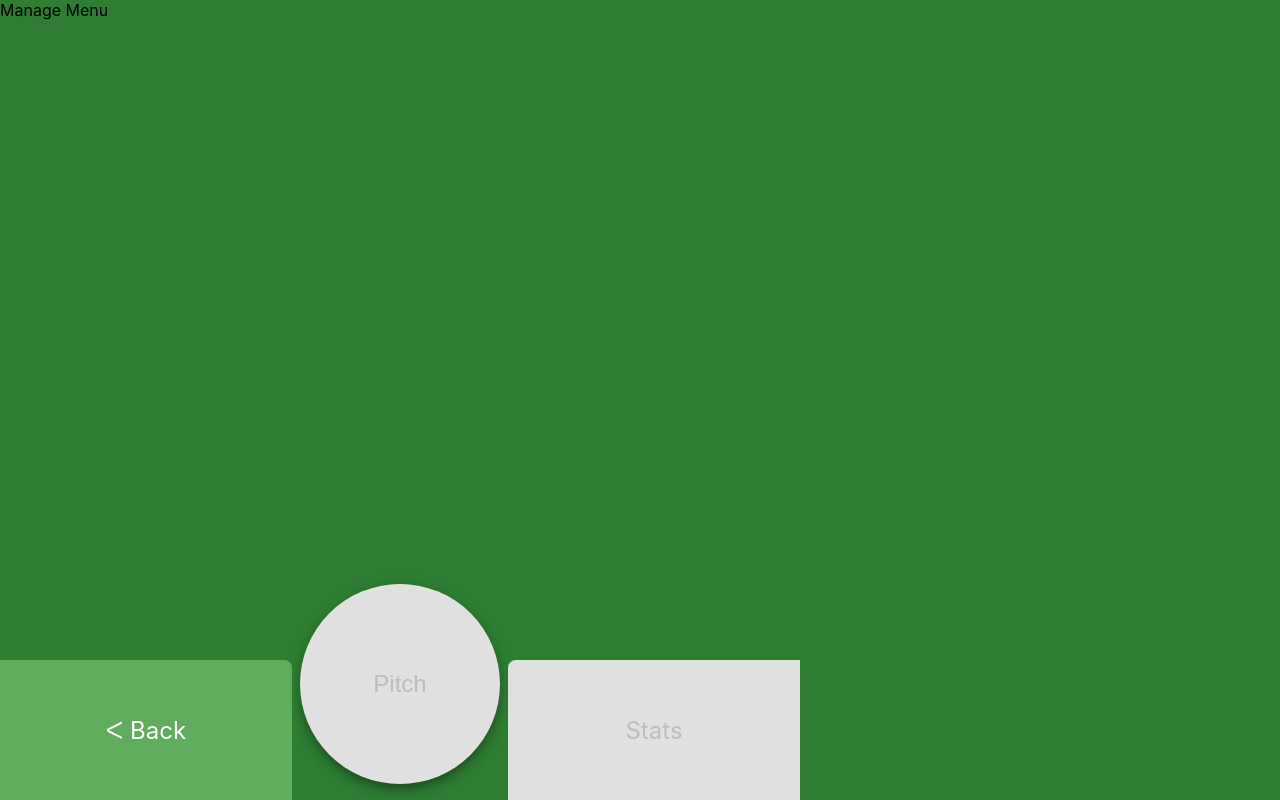
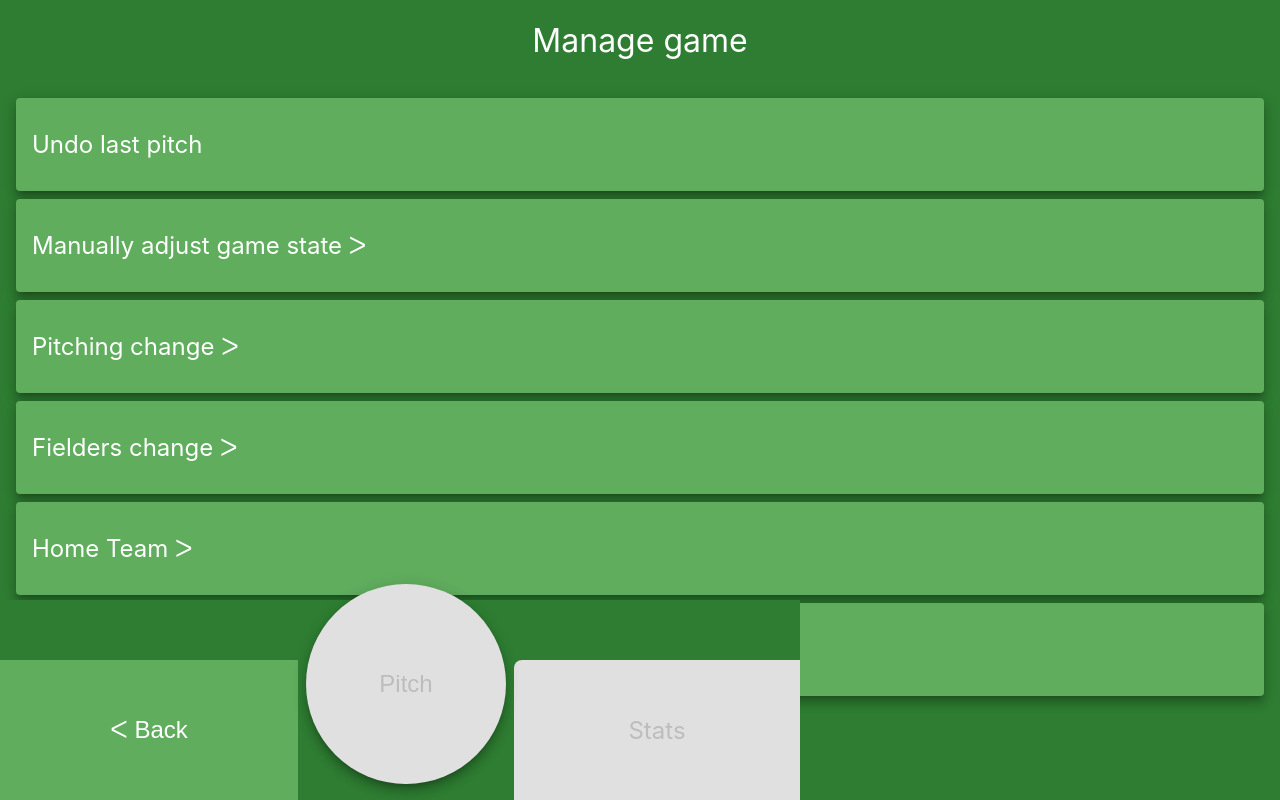
Before and after one commit to westonnovelli/wiffle-score-tool, a React (Create React App) app in the folder apps/web-ui/: page /manage in a window 1280 px wide. Built offline with nearby package versions, Linux system fonts and the light colour scheme.

Commit message:
begin manage flow, begin pitchingChange logic: WIP

```diff
--- a/apps/web-ui/src/App.css
+++ b/apps/web-ui/src/App.css
@@ -3,18 +3,3 @@
   height: 100%;
   overflow: hidden;
 }
-
-.pitch-container {
-  position: absolute;
-  top: 0;
-  left: 0;
-  right: 0;
-  bottom: 128px;
-  background: rgba(200, 200, 200, 0.492);
-  backdrop-filter: blur(4px);
-  padding: 16px;
-  display: flex;
-  flex-direction: column-reverse;
-  align-items: center;
-  justify-content: end;
-}
--- a/apps/web-ui/src/App.tsx
+++ b/apps/web-ui/src/App.tsx
@@ -16,6 +16,7 @@ import Manage from './Manage/Manage';
 import Stats from './Stats/Stats';
 import NewGame from './NewGame/NewGame';
 import Main from './Main';
+import Manual from './Manage/Manual';
 
 
 function App() {
@@ -43,9 +44,14 @@ function App() {
           <Route index element={
             <Main game={game} selectingPitch={selectingPitch} handlePitch={handlePitch} />
           } />
-          <Route path="/manage" element={<Manage game={game} />} />
-          <Route path="/stats" element={<Stats game={game} />} />
-          <Route path="/new" element={<NewGame />} />
+          <Route path="manage">
+            <Route index element={<Manage game={game} />}/>
+            <Route path="manual" element={<Manual />}/>
+            <Route path="pitching" element={<Manual />}/>
+            <Route path="fielder" element={<Manual />}/>
+          </Route>
+          <Route path="stats" element={<Stats game={game} />} />
+          <Route path="new" element={<NewGame />} />
         </Route>
       </Routes>
     </AnimatePresence>
--- /dev/null
+++ b/apps/web-ui/src/Main.css
@@ -0,0 +1,14 @@
+.pitch-container {
+    position: absolute;
+    left: 0;
+    right: 0;
+    bottom: 128px;
+    background: rgba(200, 200, 200, 0.492);
+    backdrop-filter: blur(4px);
+    padding: 16px;
+    display: flex;
+    flex-direction: column-reverse;
+    align-items: center;
+    justify-content: end;
+    border-radius: 25%;
+}
--- a/apps/web-ui/src/Main.tsx
+++ b/apps/web-ui/src/Main.tsx
@@ -4,6 +4,7 @@ import { GameMoment, Pitches } from '@wiffleball/state-machine';
 import Scoreboard from './Scoreboard/Scoreboard';
 import Feed from './Feed/Feed';
 import Pitch from './Pitch/Pitch';
+import './Main.css';
 
 
 const pitchSelectorAnimations = {
--- /dev/null
+++ b/apps/web-ui/src/Manage/Manage.css
@@ -0,0 +1,25 @@
+.manage h1 {
+    color: var(--color-text);
+    text-align: center;
+    font-weight: 400;
+}
+
+.manage ul {
+    list-style: none;
+    padding: 16px;
+    margin: 0;
+}
+
+.manage ul li {
+    padding: 32px 16px;
+    margin-bottom: 8px;
+    box-shadow: 0 8px 10px 1px rgba(0,0,0,0.14), 0 3px 14px 2px rgba(0,0,0,0.12), 0 5px 5px -3px rgba(0,0,0,0.20);
+    font-size: 24px;
+    background-color: var(--color-primary-light);
+    color: var(--color-text);
+    border-radius: 4px;
+}
+
+.manage ul li[role="button"] {
+    cursor: pointer;
+}
--- a/apps/web-ui/src/Manage/Manage.tsx
+++ b/apps/web-ui/src/Manage/Manage.tsx
@@ -1,28 +1,56 @@
-import { GameMoment } from "@wiffleball/state-machine";
+import { GameMoment, Pitches } from "@wiffleball/state-machine";
 import React from "react";
-import { motion } from 'framer-motion';
+import './Manage.css';
+import { Outlet, useNavigate } from "react-router-dom";
+import Structure from "./Structure";
 
 interface Props {
     game: GameMoment;
 }
 
-const animations = {
-    initial: { opacity: 0, x: -200 },
-    animate: { opacity: 1, x: 0 },
-    exit: { opacity: 0, x: -200 },
-}
-
 // TODO manage game menu
 const Manage: React.FC<Props> = ({ game }) => {
+    // TODO abstract friendly pitch names
+
+    const navigate = useNavigate();
+    const handleUndoPitch = () => {
+        console.log('undo pitch not implemented');
+        // TODO undo pitch logic
+        // opt 1. hydrate new game with pitch[0..-1]
+        // opt 2. hold prev game state in and swap
+        navigate('/');
+    };
+
+    const handleManual = () => {
+        navigate('manual');
+    };
+
+    const handlePitchingChange = () => {
+        console.log('pitching change not implemented');
+        // TODO pitching change
+        navigate('/');
+    };
+
+    const handleFielderChange = () => {
+        console.log('fielder change not implemented');
+        // TODO fielder change
+        navigate('/');
+    };
+
     return (
-        <motion.div
-            variants={animations}
-            initial="initial"
-            animate="animate"
-            exit="exit"
-        >
-            Manage Menu
-        </motion.div>
+        <Structure className="manage" title={<h1>Manage game</h1>}>
+            <ul>
+                <li role="button" onClick={handleUndoPitch}>
+                    Undo last pitch
+                    {game.pitches.length > 0 && <span>{' '}({Pitches[game.pitches[game.pitches.length - 1]]})</span>}
+                </li>
+                <li role="button" onClick={handleManual}>Manually adjust game state ᐳ</li>
+                <li role="button" onClick={handlePitchingChange}>Pitching change ᐳ</li>
+                <li role="button" onClick={handleFielderChange}>Fielders change ᐳ</li>
+                <li role="button" onClick={handleFielderChange}>Home Team ᐳ</li>
+                <li role="button" onClick={handleFielderChange}>Away Team ᐳ</li>
+            </ul>
+        </Structure>
     );
 };
 
--- /dev/null
+++ b/apps/web-ui/src/Manage/Manual.tsx
@@ -0,0 +1,23 @@
+// import { GameMoment } from "@wiffleball/state-machine";
+import React from "react";
+import Structure from "./Structure";
+// import './Manual.css';
+// import { useNavigate } from "react-router-dom";
+
+// interface Props {
+    // game: GameMoment;
+// }
+
+// TODO manual edit
+const Manual: React.FC = () => {
+    return (
+        <Structure
+            className="manage manual"
+            title={<h1>Manual edit</h1>}
+        >
+
+        </Structure>
+    );
+};
+
+export default Manual;
--- /dev/null
+++ b/apps/web-ui/src/Manage/Structure.tsx
@@ -0,0 +1,32 @@
+import React from "react";
+import { motion } from 'framer-motion';
+import { Outlet } from "react-router-dom";
+
+type Props = {
+    title: React.ReactNode;
+    children?: React.ReactNode;
+    className: string;
+};
+
+const animations = {
+    initial: { opacity: 0, x: -200 },
+    animate: { opacity: 1, x: 0 },
+    exit: { opacity: 0, x: -200 },
+}
+
+const Structure: React.FC<Props> = ({ title, children, ...props }) => {
+    return (
+        <motion.div
+            variants={animations}
+            initial="initial"
+            animate="animate"
+            exit="exit"
+            {...props}
+        >
+            {title}
+            {children}
+        </motion.div>
+    );
+};
+
+export default Structure;
--- a/apps/web-ui/src/Nav/Nav.css
+++ b/apps/web-ui/src/Nav/Nav.css
@@ -6,7 +6,7 @@
     left: 0;
     right: 0;
     display: flex;
-    align-items: end;
+    align-items: flex-end;
     gap: 8px;
     background-color: var(--color-primary);
 }
--- a/apps/web-ui/src/Nav/Nav.tsx
+++ b/apps/web-ui/src/Nav/Nav.tsx
@@ -1,5 +1,5 @@
 import React from 'react';
-import { NavLink, useMatch } from 'react-router-dom';
+import { Link, useMatch, useNavigate } from 'react-router-dom';
 import './Nav.css';
 
 interface Props {
@@ -7,17 +7,19 @@ interface Props {
 }
 
 const Nav: React.FC<Props> = ({ onSelectPitch }) => {
-    const isManaging = useMatch('manage');
-    const isStats = useMatch('stats');
+    const navigate = useNavigate();
+    const isManaging = useMatch('manage/*');
+    const isStats = useMatch('stats/*');
 
     const isHome = !isManaging && !isStats;
+
     return (
         <div className="nav">
-            {!isManaging && <NavLink className={`nav-btn${!isHome ? ' disabled' : ''}`} to="manage">Manage</NavLink>}
-            {isManaging && <NavLink className="nav-btn" to="/">ᐸ Back</NavLink>}
+            {!isManaging && <Link className={`nav-btn${!isHome ? ' disabled' : ''}`} to="manage">Manage</Link>}
+            {isManaging && <button className="nav-btn" onClick={() => navigate(-1)}>ᐸ Back</button>}
             <button className="nav-btn pitch" onClick={onSelectPitch} disabled={!isHome}>Pitch</button>
-            {!isStats && <NavLink className={`nav-btn${!isHome ? ' disabled' : ''}`} to="stats">Stats</NavLink>}
-            {isStats && <NavLink className="nav-btn" to="/">Back ᐳ</NavLink>}
+            {!isStats && <Link className={`nav-btn${!isHome ? ' disabled' : ''}`} to="stats">Stats</Link>}
+            {isStats && <button className="nav-btn" onClick={() => navigate(-1)}>Back ᐳ</button>}
         </div>
     );
 };
--- a/apps/web-ui/src/Scoreboard/Scoreboard.tsx
+++ b/apps/web-ui/src/Scoreboard/Scoreboard.tsx
@@ -1,4 +1,4 @@
-import { Bases, GameMoment, getDefense, InningHalf, Score } from '@wiffleball/state-machine';
+import { Bases, GameMoment, getDefense, InningHalf } from '@wiffleball/state-machine';
 import React from 'react';
 import './Scoreboard.css';
 
```
Also changed, not shown: packages/state-machine/src/commonEdits.ts (added, +31 -0 lines).
